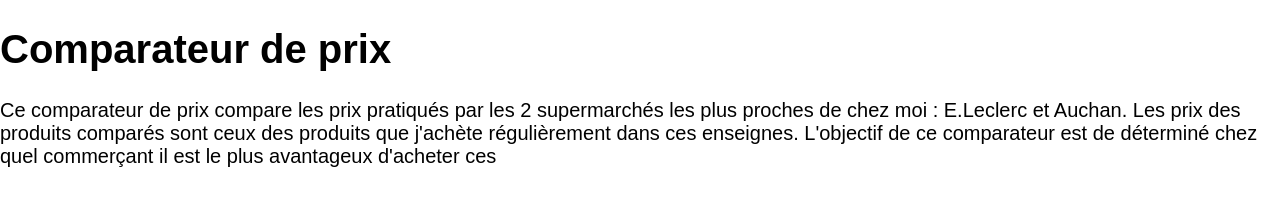
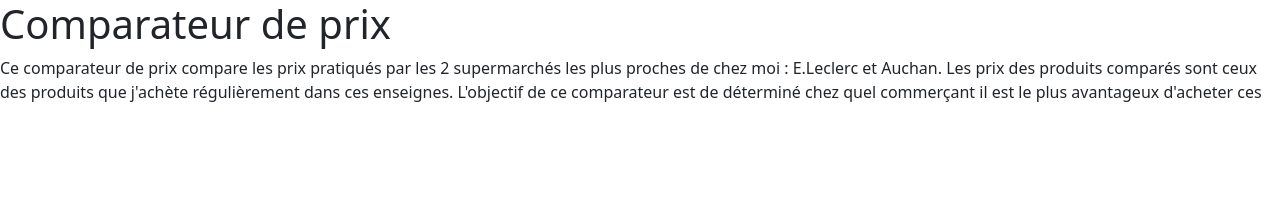
Before and after one commit to anthirion/PriceComparator, a website: page index.html in a window 1280 px wide. Drawn offline with nearby package versions, Linux system fonts and the light colour scheme.

Commit message:
chore: remove custom CSS and use Bootstrap instead

```diff
--- a/index.html
+++ b/index.html
@@ -3,7 +3,7 @@
     <meta charset="UTF-8">
     <meta name="viewport" content="width=device-width, initial-scale=1.0">
     <title>Titre</title>
-    <link rel="stylesheet" href="style.css">
+    <link href="https://cdn.jsdelivr.net/npm/bootstrap@5.1.3/dist/css/bootstrap.min.css" rel="stylesheet" integrity="sha384-1BmE4kWBq78iYhFldvKuhfTAU6auU8tT94WrHftjDbrCEXSU1oBoqyl2QvZ6jIW3" crossorigin="anonymous">
     <script src="script.js" type="module"></script>
 </head>
 <body>
--- a/style.css
+++ /dev/null
@@ -1,19 +0,0 @@
-:root {
-    /* Inclure ici les variables globales */
-    --ft-color: #000;
-}
-
-* {
-    /* Inclure les padding et margin dans le calcul de la largeur et hauteur des éléments */
-    box-sizing: border-box;
-}
-
-body {
-    /* Enlever les marges et padding par défaut du body */
-    margin: 0;
-    padding: 0;
-    /* Définir les propriétés par défaut de la police principale */
-    color: var(--ft-color);
-    font-family: sans-serif;
-    font-size: 20px;
-}
```
